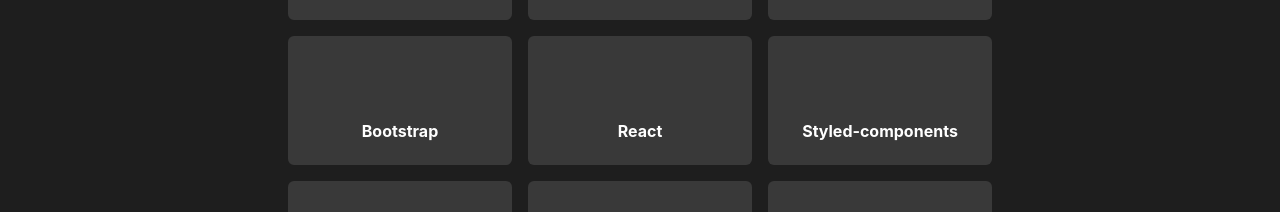
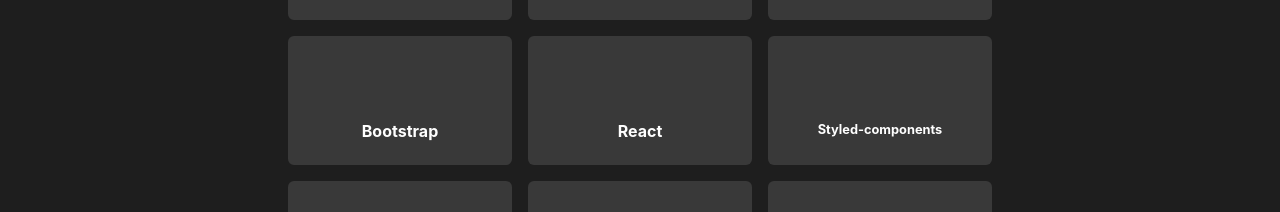
Before and after one commit to gustavohernandes11/portfolio, a Next.js app: page / in a window 1280 px wide. Shown: the part 1320-1532 px from the top of the page. Built offline with nearby package versions, Linux system fonts and the light colour scheme; some icons are missing.

Commit message:
fix: margem em telas pequenas

```diff
--- a/src/components/Footer/index.tsx
+++ b/src/components/Footer/index.tsx
@@ -11,7 +11,9 @@
             bgColor="custom.darkGrey"
             justify="space-between"
             as="header"
-            padding="3rem 12rem"
+            padding={["2rem 6rem", "3rem 12rem"]}
+            flexDirection={["column", null, "row"]}
+            gap={["2rem"]}
             margin={0}
         >
             <Text color="custom.lightGrey">© Gustavo Hernandes</Text>
--- a/src/components/Header/index.tsx
+++ b/src/components/Header/index.tsx
@@ -11,7 +11,7 @@
             align="center"
             bgColor="custom.darkGrey"
             as="header"
-            padding="1rem 12rem"
+            padding={["1rem 2rem", "1rem 6rem", "1rem 12rem"]}
             margin={0}
         >
             <Logo />
--- a/src/components/Wrapper.tsx
+++ b/src/components/Wrapper.tsx
@@ -8,7 +8,7 @@
             as="section"
             width="100%"
             maxW="100vw"
-            padding="2rem 12rem"
+            padding={["2rem 3rem", "2rem 6rem", null, "2rem 12rem"]}
             bgColor="custom.black"
             color="custom.light"
             {...props}
--- a/src/sections/ContactSection.tsx
+++ b/src/sections/ContactSection.tsx
@@ -14,7 +14,7 @@
                 <Title>CONTATO</Title>
                 <Container maxW="46rem" align="center">
                     <Text>
-                        Você pode trocar uma ideia comigo pelo email ou qualquer
+                        Você pode trocar uma ideia comigo por email ou qualquer
                         uma de minhas redes sociais.
                     </Text>
                     <Stack direction="row" justify="center" mt="1rem">
--- a/src/sections/ProjectsSection.tsx
+++ b/src/sections/ProjectsSection.tsx
@@ -32,8 +32,8 @@
     return (
         <Wrapper direction="column" paddingInline="0" id="projects">
             <Title>PROJETOS</Title>
-            <Container maxW="100%" paddingInline="4rem">
-                <SimpleGrid columns={[1, null, 2, 3]} spacing="1rem">
+            <Container maxW="100%" paddingInline={["2rem", null, null, "1rem"]}>
+                <SimpleGrid columns={[1, null, 2, 2, 3]} spacing="1rem">
                     <ProjectCard
                         name="Annotare - Aplicativo de anotações"
                         description={`Uma página para salvar suas anotações no armazenamento do navegador. Ele utiliza conceitos importantes de controle de estado da aplicação. Você pode mudar o tema e o layout de exibição. `}
--- a/src/sections/TechnologiesSection.tsx
+++ b/src/sections/TechnologiesSection.tsx
@@ -39,7 +39,10 @@
                         <TechItem icon={<ReactLogo size={40} />}>
                             React
                         </TechItem>
-                        <TechItem icon={<Styledcomponents size={40} />}>
+                        <TechItem
+                            fontSize="0.8rem"
+                            icon={<Styledcomponents size={40} />}
+                        >
                             Styled-components
                         </TechItem>
                         <TechItem icon={<Postgresql size={40} />}>
@@ -54,7 +57,7 @@
     );
 };
 
-export const TechItem = ({ icon, children }: any) => {
+export const TechItem = ({ icon, children, ...props }: any) => {
     return (
         <Box
             padding="1.5rem"
@@ -69,7 +72,7 @@
             }}
         >
             <Box>{icon}</Box>
-            <Heading fontSize="1rem" mt="1rem" as="h2">
+            <Heading fontSize="1rem" mt="1rem" as="h2" {...props}>
                 {children}
             </Heading>
         </Box>
```
